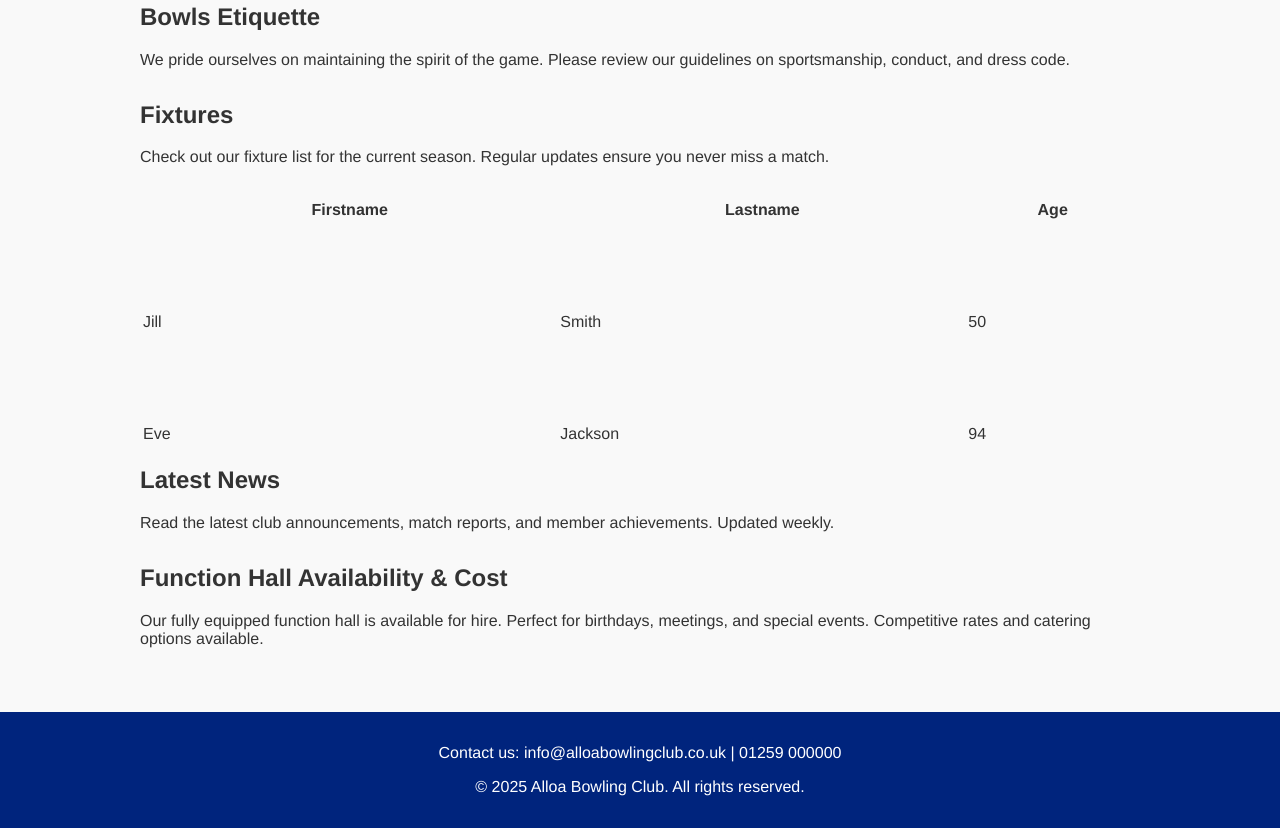
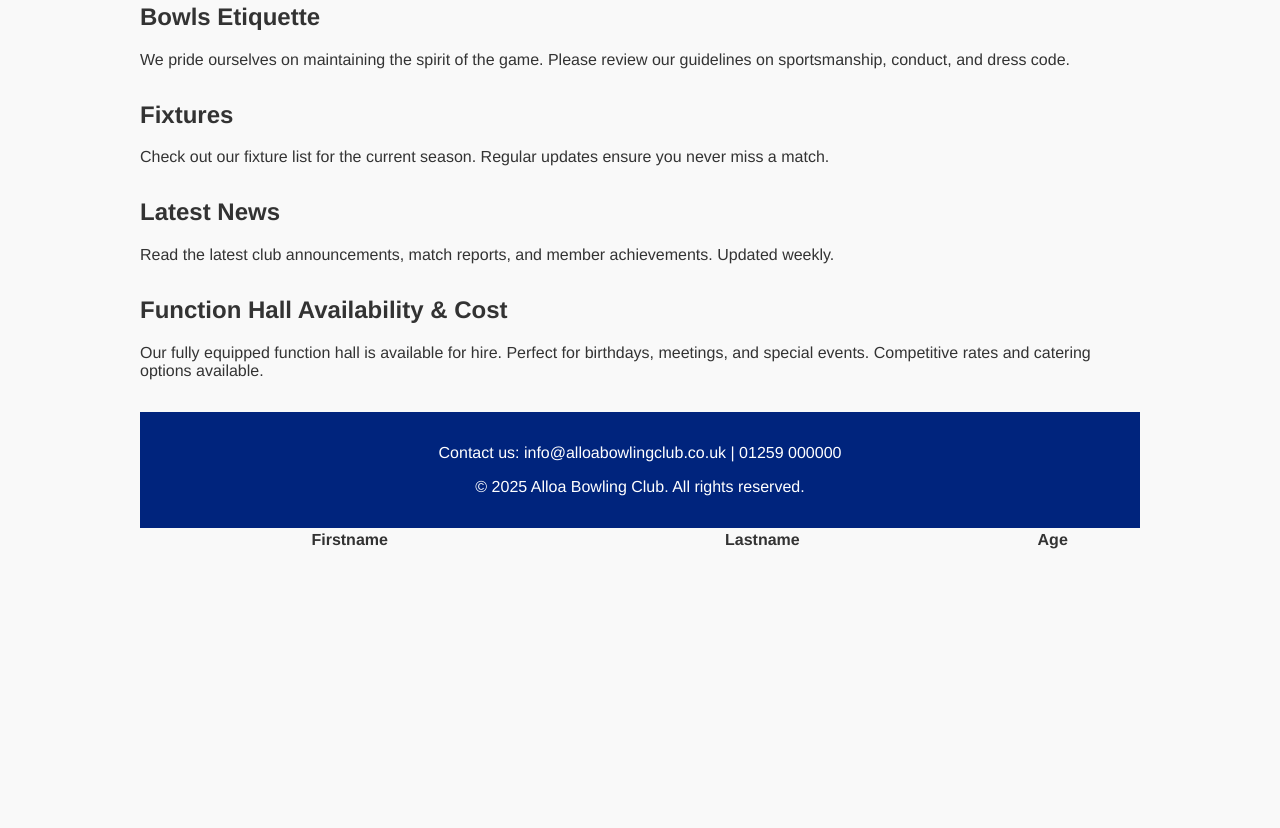
Before and after one commit to JrShabadoo/AlloaBowlingClub, a plain HTML site: page index.html in a window 1280 px wide. Shown: the part 876-1704 px from the top of the page. After the commit the page ends 1462 px from the top, so only its background shows below. Drawn offline with Linux system fonts and the light colour scheme.

Commit message:
Update index.html

```diff
--- a/index.html
+++ b/index.html
@@ -127,17 +127,7 @@
     <th>Lastname</th>
     <th>Age</th>
   </tr>
-  <tr style="height:200px">
-    <td>Jill</td>
-    <td>Smith</td>
-    <td>50</td>
-  </tr>
   <tr>
-    <td>Eve</td>
-    <td>Jackson</td>
-    <td>94</td>
-  </tr>
-</table>
 
     <section id="news">
       <h2>Latest News</h2>
```
